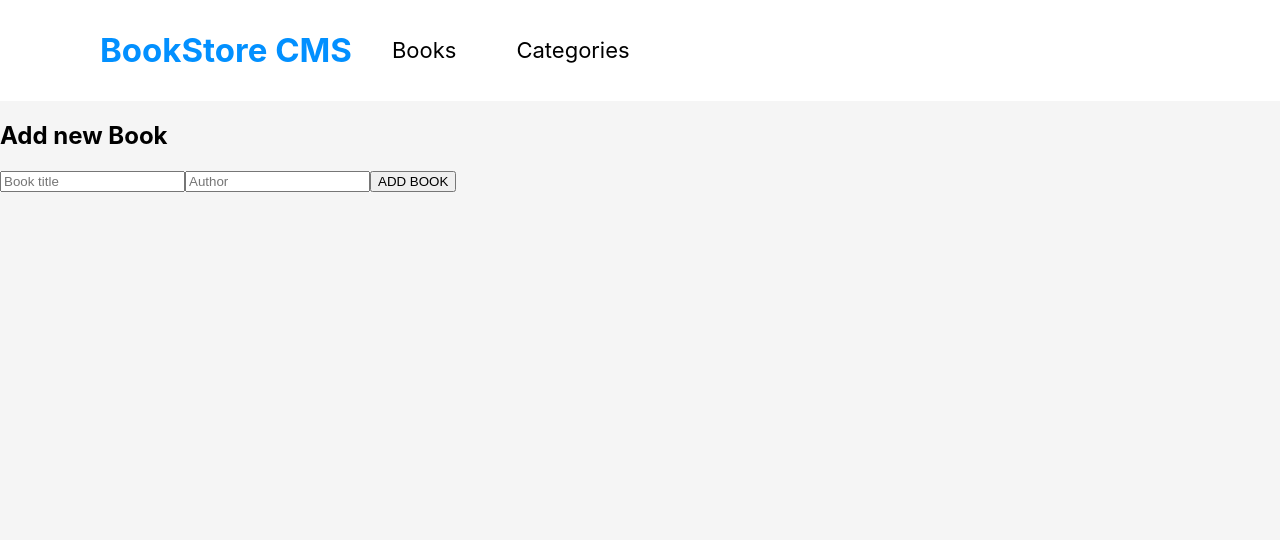
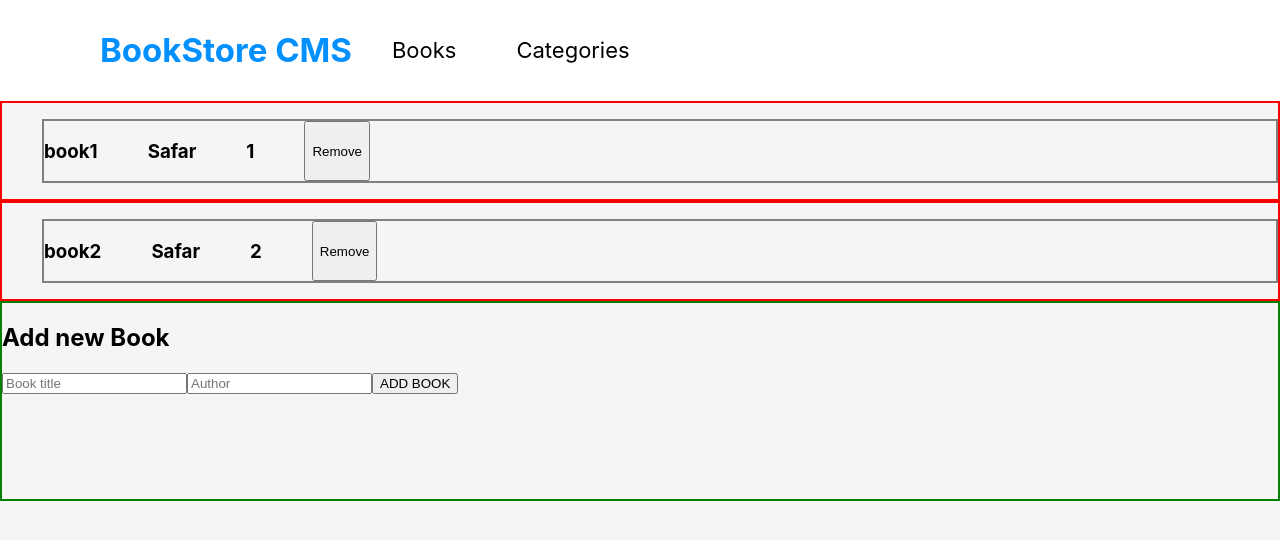
Before and after one commit to safar1212/reactjs-bookstore, a React (Create React App) app: page / in a window 1280 px wide. Shown: the top 540 px of the page. Built offline with nearby package versions, Linux system fonts and the light colour scheme.

Commit message:
Add functionality

```diff
--- a/package.json
+++ b/package.json
@@ -13,6 +13,7 @@
     "react-router-dom": "^6.3.0",
     "react-scripts": "5.0.1",
     "redux": "^4.2.0",
+    "uuid": "^8.3.2",
     "web-vitals": "^2.1.4"
   },
   "scripts": {
--- a/src/App.css
+++ b/src/App.css
@@ -4,6 +4,23 @@
 
 body {
   background-color: whitesmoke;
+}
+
+.single-book {
+  border: 2px red solid;
+  height: 100px;
+  /* display: flex; */
+}
+
+.book-list ul li {
+  border: 2px gray solid;
+  display: flex;
+  gap: 50px;
+}
+
+.add-book {
+  border: 2px green solid;
+  height: 200px;
 }
 
 nav {
--- a/src/components/categories.js
+++ b/src/components/categories.js
@@ -1,9 +1,21 @@
 import React from 'react';
+import { useSelector, useDispatch } from 'react-redux';
+import { checkStatus } from '../redux/categories/categories';
 
-const Categories = () => (
+const Categories = () => {
+
+  const dispatch = useDispatch();
+  const status = useSelector((state) => state.statusCheck)
+
+  const checkForStatus = () => {
+    dispatch(checkStatus());
+  }
+
+  return (
   <div>
-    <button type="submit">Check Status</button>
+    <h2>{status}</h2>
+    <button type="submit" onClick={checkForStatus}>Check Status</button>
   </div>
-);
+)};
 
 export default Categories;
--- a/src/components/displayBooks.js
+++ b/src/components/displayBooks.js
@@ -1,16 +1,20 @@
 import React from 'react';
+import { useSelector, shallowEqual } from 'react-redux';
 import AddBook from './form';
 import SingleBook from './singleBook';
 
+
 const DisplayBooks = () => {
-  const books = [];
+  // const books = useSelector((state) => state.book, shallowEqual);
+  const books = useSelector((state) => state.book)
+  console.log(books)
 
   return (
     <div className="book-list">
-      {books.map((book) => <SingleBook key={1} title={book.title} author={book.author} />)}
+      {books.map((book) => <SingleBook key={book.title} id={book.id} title={book.title} author={book.author} />)}
       <AddBook />
     </div>
-  );
+  )
 };
 
 export default DisplayBooks;
--- a/src/components/form.js
+++ b/src/components/form.js
@@ -1,14 +1,46 @@
-import React from 'react';
+import React, {useState} from 'react';
+import { useDispatch, useSelector } from 'react-redux';
+import { addBook } from '../redux/books/books';
+import {v4 as uuidv4} from "uuid";
 
-const AddBook = () => (
+
+
+const AddBook = () => {
+
+  const [title, setTitle] = useState('');
+  const [author, setAuthor] = useState('');
+//  const [book, setBook] = useState({id:1, title:'', author: ''})
+
+  const dispatch = useDispatch();
+  // const id = useSelector((state) => state.book).length + 1;
+
+    const addNewBook = (e) => {
+      e.preventDefault();
+      console.log(title, author)
+      dispatch(addBook({ title, author, id: uuidv4() }));
+      setTitle('');
+      setAuthor('');
+      console.log(addBook);
+    };
+
+    const changeTitle = (e) => {
+      setTitle(e.target.value);
+    };
+
+    const changeAuthor = (e) => {
+      setAuthor(e.target.value);
+    };
+
+ return(
   <div className="add-book">
     <h2>Add new Book</h2>
     <form>
-      <input type="text" placeholder="Book title" />
-      <input type="text" placeholder="Author" />
-      <button type="submit">ADD BOOK</button>
+      <input type="text" placeholder="Book title" value={title} onChange={(changeTitle)} />
+      <input type="text" placeholder="Author" value={author} onChange={(changeAuthor)} />
+      <button type="submit" onClick={addNewBook}>ADD BOOK</button>
     </form>
   </div>
-);
+ )
+};
 
 export default AddBook;
--- a/src/components/singleBook.js
+++ b/src/components/singleBook.js
@@ -1,15 +1,26 @@
 import React from 'react';
+import {useDispatch} from "react-redux";
+import {removeBook} from "../redux/books/books";
 
-const SingleBook = (props) => {
-  const { title, author } = props;
+
+const SingleBook = ({ title, author, id }) => {
+  // const { title, author, id } = props;
+
+  const dispatch = useDispatch();
+
+  const handleRemove = (e) => {
+    dispatch(removeBook(e.target.id));
+    console.log(removeBook);
+  }
 
   return (
     <div className="single-book">
       <ul>
-        <li>
-          {title}
-          {author}
-          <button type="submit">Remove</button>
+        <li id={id}>
+          <h3>{title}</h3>
+          <h3>{author}</h3>
+          <h3>{id}</h3>
+          <button id={id} onClick={handleRemove} type="submit">Remove</button>
         </li>
       </ul>
     </div>
--- a/src/redux/books/books.js
+++ b/src/redux/books/books.js
@@ -1,37 +1,39 @@
-const ADD_BOOK = bookstore / books / ADD_BOOK;
-const REMOVE_BOOK = bookstore / books / REMOVE_BOOK;
+const ADD_BOOK = 'bookstore/books/ADD_BOOK';
+const REMOVE_BOOK = 'bookstore/books/REMOVE_BOOK';
 
 // reducer
 
-const Reducer = (state = ["book1", "book2", "book3", "book4"], action) => {
-  let booksArray;
-  switch (action.type) {
-    case ADD_BOOK: {
-      booksArray = [...booksArray, action.book];
-      return booksArray;
-    }
-    case REMOVE_BOOK: {
-      return [
-        ...state.slice(0, action.index),
-        ...state.slice(action.index + 1, state.length),
-      ];
-    }
-    default: {
-      return state;
-    }
+
+// actions
+
+export const addBook = (book) => {
+  return {
+   type: ADD_BOOK,
+   book,
   }
 };
 
-// actions
-
-export const addBook = (book) => ({
-  ADD_BOOK,
-  book,
+export const removeBook = (index) => ({
+  type: REMOVE_BOOK,
+  index,
 });
 
-export const removeBook = (book) => ({
-  REMOVE_BOOK,
-  book,
-});
+const Reducer = (state = [{title: "book1", author: "Safar", id: '1'}, {title: "book2", author: "Safar", id: '2'}], action) => {
+  switch (action.type) {
+    case ADD_BOOK:
+      return [...state, action.book];
+    case REMOVE_BOOK:
+      return state.filter((book) => book.id !== action.index);
+      // if (state.length === 1) {
+      //   return [];
+      // }
+      // return [
+      //   ...state.slice(0, action.index),
+      //   ...state.slice(action.index + 1, state.length),
+      // ];
+    default:
+      return state;
+  }
+};
 
 export default Reducer;
--- a/src/redux/categories/categories.js
+++ b/src/redux/categories/categories.js
@@ -1,13 +1,13 @@
-const CHECK_STATUS = bookstore / categories / CHECK_STATUS;
+const CHECK_STATUS = 'bookstore/categories/CHECK_STATUS';
 
 // reducer
 
-const checkStatusReducer = (state = [], action) => {
+const checkStatusReducer = (state = '', action) => {
   switch (action.type) {
     case CHECK_STATUS: {
-      return {
-        type: 'Under construction',
-      };
+
+      return 'Under construction'
+
     }
     default: {
       return state;
@@ -17,6 +17,8 @@ const checkStatusReducer = (state = [], action) => {
 
 // actions
 
-export const checkStatus = () => CHECK_STATUS;
+export const checkStatus = () => ({
+  type: CHECK_STATUS,
+});
 
 export default checkStatusReducer;
--- a/src/redux/configureStore.js
+++ b/src/redux/configureStore.js
@@ -1,12 +1,13 @@
-import { Redux, combineReducers } from '@reduxjs/toolkit';
+// import { combineReducers, createStore } from '@reduxjs/toolkit';
+import { combineReducers, createStore} from 'redux';
 import Reducer from './books/books';
 import checkStatusReducer from './categories/categories';
 
 const configureStore = combineReducers({
   book: Reducer,
-  statusCheck: checkStatusReducer,
+  statusCheck: checkStatusReducer
 });
 
-const store = Redux.createStore(configureStore);
+const store = createStore(configureStore);
 
 export default store;
```
Also changed, not shown: src/index.js (+8 -0 lines), 1 other file (tests, documents, lock files or other folders).
